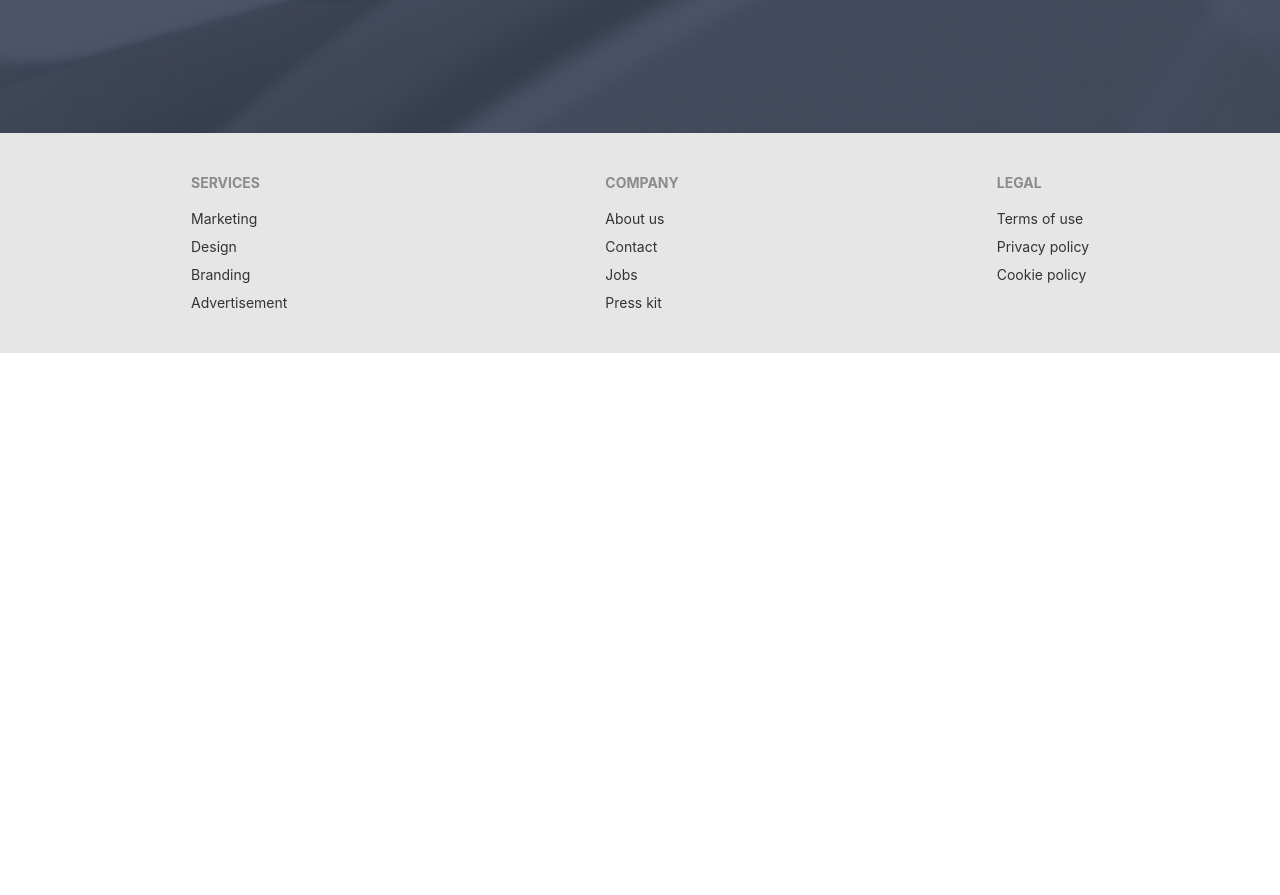
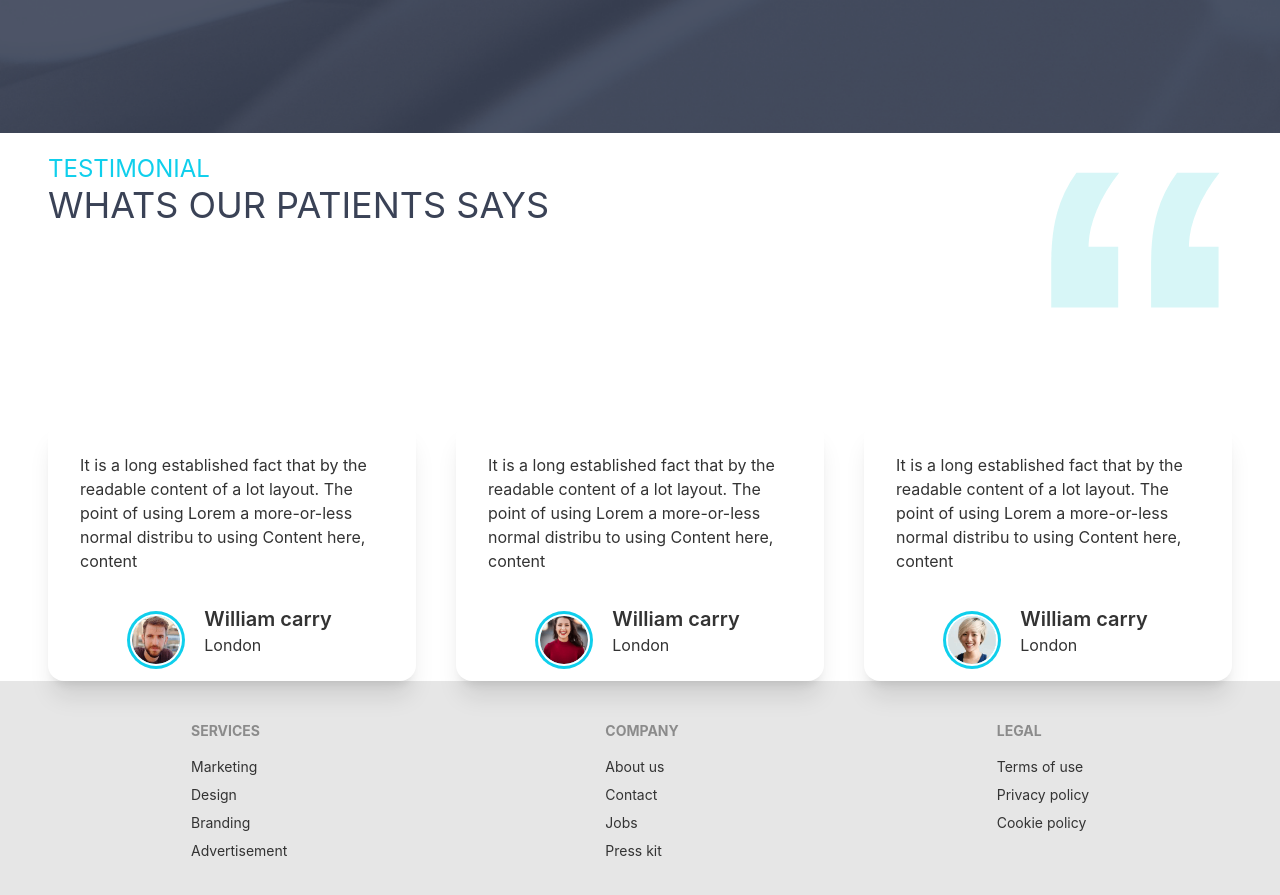
Before and after one commit to Mueid97/doctors-portal-client, a React (Create React App) app: page / in a window 1280 px wide. Shown: the part 3060-3955 px from the top of the page. Before the commit the page ends 3413 px from the top, so only its background shows below. Built offline with nearby package versions, Linux system fonts and the light colour scheme.

Commit message:
testimonial section done

```diff
--- a/src/pages/Home/Home.js
+++ b/src/pages/Home/Home.js
@@ -3,6 +3,7 @@ import Heros from '../Heros/Heros';
 import OurServices from '../OurServices/OurServices';
 import ApponmenSection from './ApponmenSection';
 import Banner from './Banner';
+import Testimonial from './Testimonial';
 
 const Home = () => {
     return (
@@ -11,6 +12,7 @@ const Home = () => {
             <Heros></Heros>
             <OurServices></OurServices>
             <ApponmenSection></ApponmenSection>
+            <Testimonial></Testimonial>
         </div>
     );
 };
--- /dev/null
+++ b/src/pages/Home/Testimonial.js
@@ -0,0 +1,55 @@
+import React from 'react';
+import quote from '../../assets/icons/quote.svg'
+import TestimonialCard from '../../share/TestimonialCard';
+import patient1 from '../../assets/images/people1.png'
+import patient2 from '../../assets/images/people2.png'
+import patient3 from '../../assets/images/people3.png'
+const Testimonial = () => {
+    const patients = [
+        {
+            "_id": 1,
+            "name": "William carry",
+            "city": "London",
+            "message": "It is a long established fact that by the readable content of a lot layout. The point of using Lorem a more-or-less normal distribu to using Content here, content",
+            "img": patient1,
+        },
+        {
+            "_id": 2,
+            "name": "William carry",
+            "city": "London",
+            "message": "It is a long established fact that by the readable content of a lot layout. The point of using Lorem a more-or-less normal distribu to using Content here, content",
+            "img": patient2,
+        },
+        {
+            "_id": 3,
+            "name": "William carry",
+            "city": "London",
+            "message": "It is a long established fact that by the readable content of a lot layout. The point of using Lorem a more-or-less normal distribu to using Content here, content",
+            "img": patient3,
+        },
+    ]
+
+    return (
+        <section className='px-12'>
+            <div className='flex justify-between pt-5'>
+                <div className=''>
+                    <h3 className='text-primary uppercase text-2xl'>Testimonial</h3>
+                    <h1 className='text-accent uppercase text-4xl'>Whats Our patients says</h1>
+                </div>
+                <div>
+                    <img style={{width: '192px', height:'156px'}} src={quote} alt="" />
+                </div>
+            </div>
+            <div className='grid sm:grid-cols-1 md:grid-cols-2 lg:grid-cols-3 gap-10 mt-28'>
+                {
+                    patients.map(patient=> <TestimonialCard
+                    key={patient._id}
+                    patient={patient}
+                    ></TestimonialCard>)
+                }
+            </div>
+        </section>
+    );
+};
+
+export default Testimonial;
--- /dev/null
+++ b/src/share/TestimonialCard.js
@@ -0,0 +1,29 @@
+import React from 'react';
+
+const TestimonialCard = ({ patient }) => {
+    return (
+        <div>
+            <div class="card bg-base-100 shadow-xl">
+                <div class="card-body">
+
+                    <p>{patient.message}</p>
+                </div>
+                <div className='flex justify-center items-center gap-6'>
+                    <div>
+                        <div class="avatar">
+                            <div class="w-12 rounded-full ring ring-primary ring-offset-base-100 ring-offset-2">
+                                <img src={patient.img} alt=''/>
+                            </div>
+                        </div>
+                    </div>
+                    <div className='pb-6'>
+                        <h2 class="card-title">{patient.name}</h2>
+                        <h4>{patient.city}</h4>
+                    </div>
+                </div>
+            </div>
+        </div>
+    );
+};
+
+export default TestimonialCard;
```
